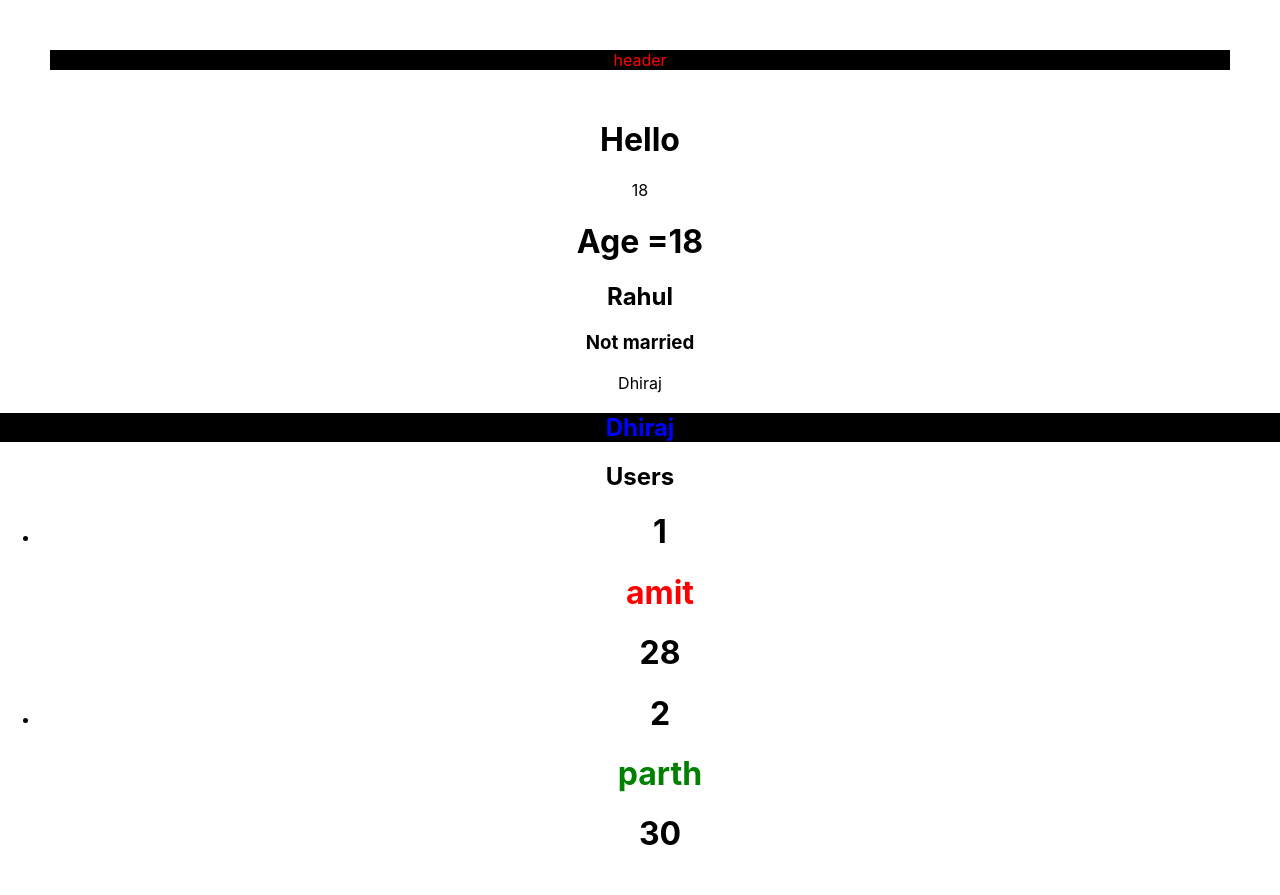
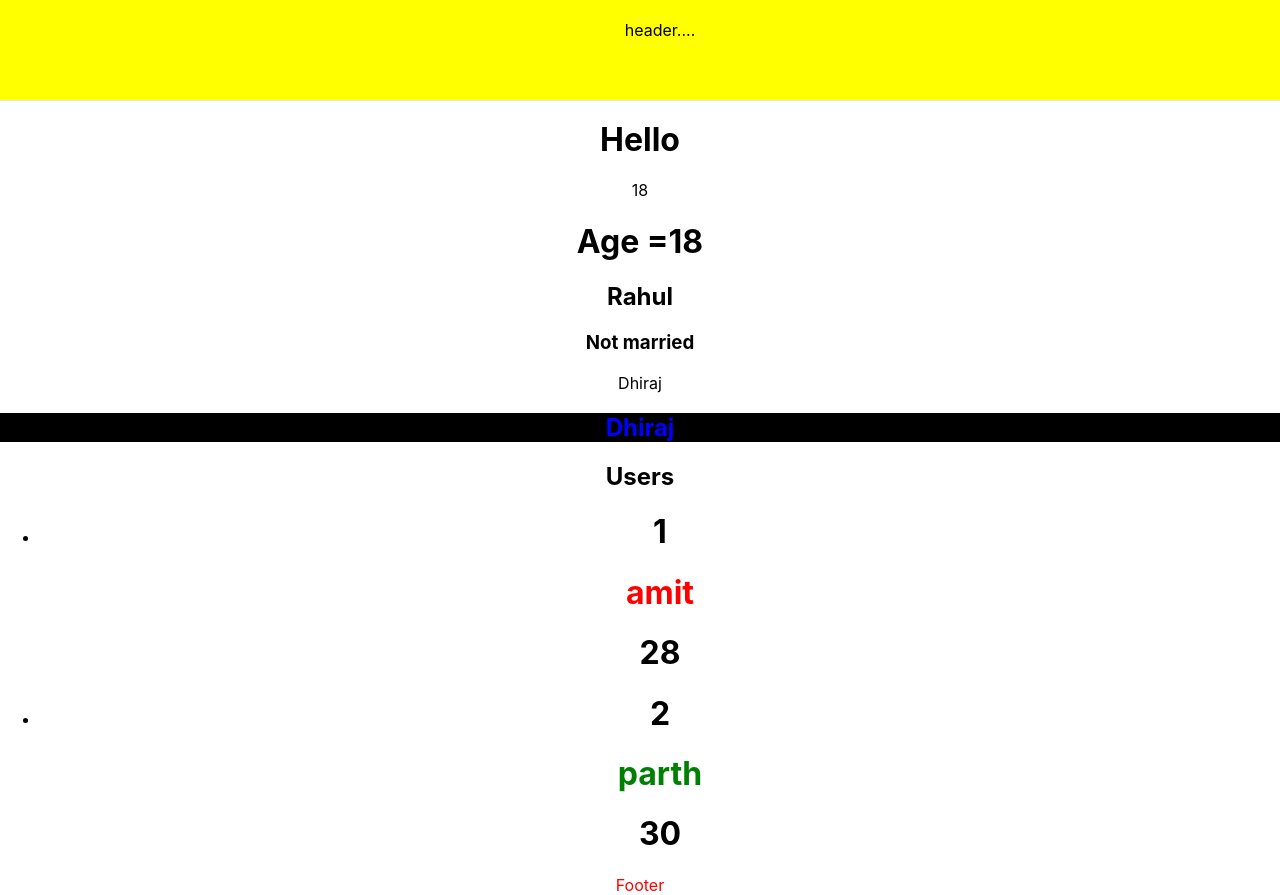
Before and after one commit to samirvithlani/21club-5, a React (Create React App) app: page / in a window 1280 px wide. Built offline with nearby package versions, Linux system fonts and the light colour scheme.

Commit message:
components

```diff
--- a/src/App.js
+++ b/src/App.js
@@ -1,87 +1,18 @@
 import logo from "./logo.svg";
 import "./App.css";
 import "./footer.css";
+import HomeComponent from "./components/HomeComponent";
+import { Header } from "./components/Header";
+import { Footer } from "./components/Footer";
 function App() {
   //js code
-
-  var age = 18;
-  var name = "Rahul";
-  var isMarrid = false;
-  var person = {
-    name: "Dhiraj",
-    age: 20,
-    isMarrid: false,
-  };
-
-  var headerStyle = {
-    color: "red",
-    background: "black",
-    margin: "50px",
-  };
-
-  var users = [
-    {
-      id: 1,
-      name:"amit",
-      age:28
-    },
-    {
-      id: 2,
-      name:"parth",
-      age:30
-    },
-  ]
   //var users =undefined;
 
   return (
     <div className="App">
-      <div style={headerStyle}>header</div>
-      <h1>Hello</h1>
-      {age}
-      <h1>Age ={age}</h1>
-      <h2>{name}</h2>
-      <h3>{isMarrid == true ? "Married" : "Not married"}</h3>
-      {person.name}
-      <div style={{ color: "blue", background: "black" }}>
-        <h2>{person.name}</h2>
-      </div>
-      {/* <div className="footer">
-        <h2>Footer</h2>
-      </div> */}
-
-      <div>
-        <h2>Users</h2>
-        {/* {
-          users.map((user)=>{
-            return(<div>
-              <h1>{user.id}</h1>
-              <h1>{user.name}</h1>
-              <h1>{user.age}</h1>
-            </div>)
-          })
-        } */}
-        <ul>
-          {
-
-            users?.map((user)=>{
-              return(
-                <li>
-                  <h1>{user.id}</h1>
-
-                    {
-                      user. age >=30 ? <h1 style={{color:"green"}}>{user.name}</h1> : <h1 style={{color:"red"}}>{user.name}</h1>
-                    }
-
-                  {/* <h1>{user.name}</h1> */}
-                  <h1>{user.age}</h1>
-                </li>
-              )
-            })
-          }
-        </ul>
-      </div>
-
-
+      <Header/>
+      <HomeComponent/>
+      <Footer/>
 
 
     </div>
--- /dev/null
+++ b/src/components/Footer.jsx
@@ -0,0 +1,10 @@
+import React from 'react'
+
+export const Footer = () => {
+    var footer ={
+        color:"red",
+    }
+  return (
+    <div style={footer}>Footer</div>
+  )
+}
--- /dev/null
+++ b/src/components/Header.jsx
@@ -0,0 +1,10 @@
+import React from 'react'
+import "./header.css";
+
+export const Header = () => {
+  return (
+    <div className='header'>
+        header....
+    </div>
+  )
+}
--- /dev/null
+++ b/src/components/HomeComponent.jsx
@@ -0,0 +1,86 @@
+import React from 'react'
+import "../footer.css";
+export default function HomeComponent() {
+
+  var age = 18;
+  var name = "Rahul";
+  var isMarrid = false;
+  var person = {
+    name: "Dhiraj",
+    age: 20,
+    isMarrid: false,
+  };
+
+  var headerStyle = {
+    color: "red",
+    background: "black",
+    margin: "50px",
+  };
+
+  var users = [
+    {
+      id: 1,
+      name:"amit",
+      age:28
+    },
+    {
+      id: 2,
+      name:"parth",
+      age:30
+    },
+  ]
+
+  return (
+    <div>
+         <div style={headerStyle}>header</div>
+
+      <h1>Hello</h1>
+      {age}
+      <h1>Age ={age}</h1>
+      <h2>{name}</h2>
+      <h3>{isMarrid == true ? "Married" : "Not married"}</h3>
+      {person.name}
+      <div style={{ color: "blue", background: "black" }}>
+        <h2>{person.name}</h2>
+      </div>
+      {/* <div className="footer">
+        <h2>Footer</h2>
+      </div> */}
+
+      <div>
+        <h2>Users</h2>
+        {/* {
+          users.map((user)=>{
+            return(<div>
+              <h1>{user.id}</h1>
+              <h1>{user.name}</h1>
+              <h1>{user.age}</h1>
+            </div>)
+          })
+        } */}
+        <ul>
+          {
+
+            users?.map((user)=>{
+              return(
+                <li>
+                  <h1>{user.id}</h1>
+
+                    {
+                      user. age >=30 ? <h1 style={{color:"green"}}>{user.name}</h1> : <h1 style={{color:"red"}}>{user.name}</h1>
+                    }
+
+                  {/* <h1>{user.name}</h1> */}
+                  <h1>{user.age}</h1>
+                </li>
+              )
+            })
+          }
+        </ul>
+      </div>
+
+
+
+    </div>
+  )
+}
--- /dev/null
+++ b/src/components/header.css
@@ -0,0 +1,11 @@
+.header{
+    background-color:yellow;
+    border-bottom: 1px solid #e6e6e6;
+    height: 100px;
+    line-height: 60px;
+    padding: 0 20px;
+    position: fixed;
+    top: 0;
+    width: 100%;
+    z-index: 100;
+}
```
